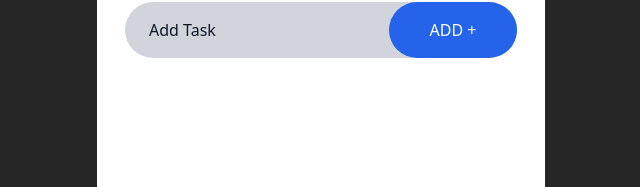
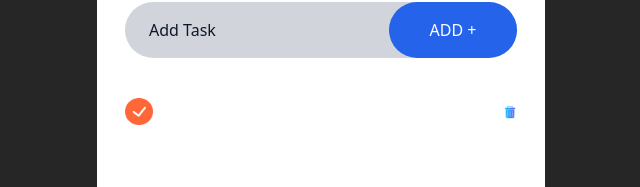
Before and after one commit to Rafifpermana/ToDo-list-with-react-tailwind-css-vite, a React (Vite) app: page / in a window 1280 px wide. Shown: the part 222-409 px from the top of the page, without its empty margins (319-959 px from the left). Built offline with nearby package versions, Linux system fonts and the light colour scheme.

Commit message:
add todoitems

```diff
--- a/src/components/Todo.jsx
+++ b/src/components/Todo.jsx
@@ -1,5 +1,6 @@
 import React from "react";
 import task from "../assets/task.png";
+import TodoItems from "./TodoItems";
 
 const Todo = () => {
   return (
@@ -22,6 +23,10 @@
           ADD +
         </button>
       </div>
+
+      <div>
+        <TodoItems />
+      </div>
     </div>
   );
 };
--- /dev/null
+++ b/src/components/TodoItems.jsx
@@ -0,0 +1,19 @@
+import React from "react";
+import tick from "../assets/tick.png";
+import not_tick from "../assets/not_tick.png";
+import delete_icon from "../assets/delete_icon.png";
+
+const TodoItems = ({ text }) => {
+  return (
+    <div className="flex items-center my-3 gap-3">
+      <div className="flex flex-1 items-center cursor-pointer">
+        <img src={tick} alt="" className="w-7" />
+        <p className="text-slate-700 ml-4 text-[17px]">{text}</p>
+      </div>
+
+      <img src={delete_icon} alt="" className="w-3.5 cursor-pointer" />
+    </div>
+  );
+};
+
+export default TodoItems;
```
Also changed, not shown: src/assets/delete_icon.png (renamed from src/assets/delete.png).
